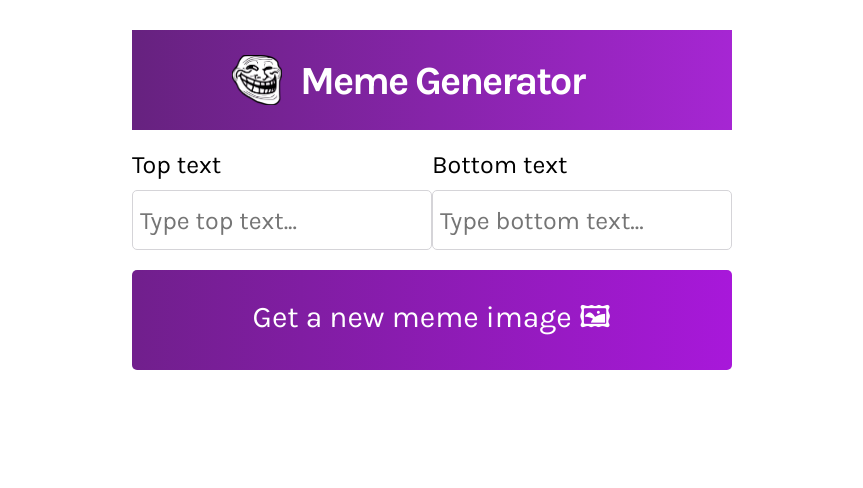
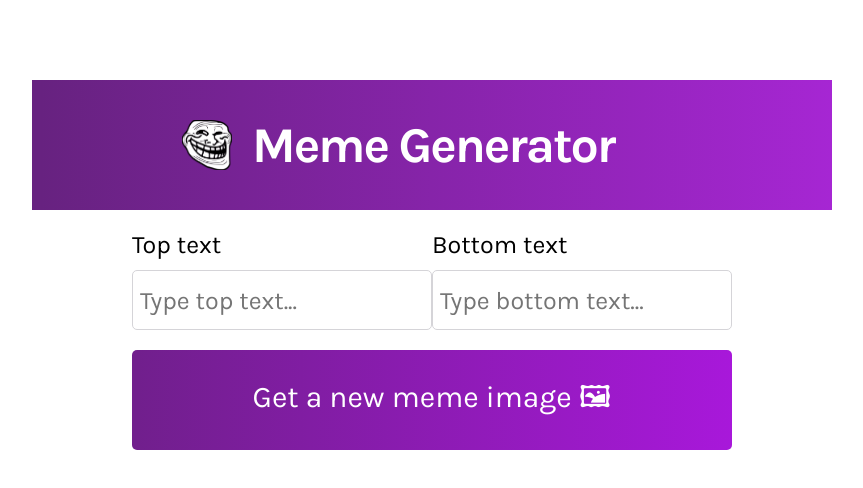
Before and after one commit to LanceGiave96/Meme_Generator, a React (Vite) app: page / in a window 1280 px wide. Shown: the top 488 px of the page, without its empty margins (208-1071 px from the left). Built offline with nearby package versions, Linux system fonts and the light colour scheme; no server answers.

Commit message:
Updating style

```diff
--- a/src/index.css
+++ b/src/index.css
@@ -6,7 +6,7 @@ body
 
 .main-container
 {
-    margin: 30px auto 0px auto;
+    margin: 80px auto 0px auto;
     display: flex;
     flex-direction: column;
     justify-content: center;
@@ -15,8 +15,8 @@ body
 
 .header-container
 {
-    width: 600px;
-    height: 100px;
+    width: 800px;
+    height: 130px;
     flex-shrink: 0;
     display: flex;
     flex-direction: row;
@@ -30,9 +30,9 @@ body
     display: flex;
     flex-direction: row;
     align-items: center;
-    gap: 18px;
+    gap: 20px;
     color: #FCFCFC;
-    width: 400px;
+    width: 500px;
     margin: 0px auto;
 }
 
@@ -46,7 +46,7 @@ body
 {
     color: #FFF;
     font-family: Karla;
-    font-size: 40px;
+    font-size: 50px;
     font-style: normal;
     font-weight: 700;
     line-height: normal;
```
